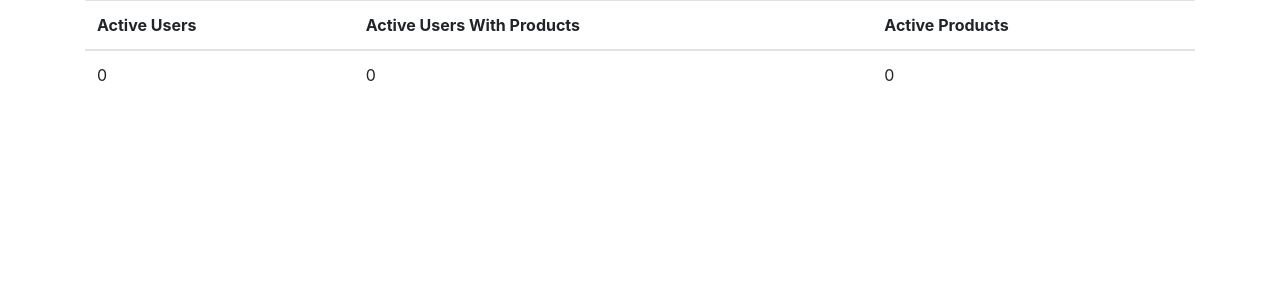
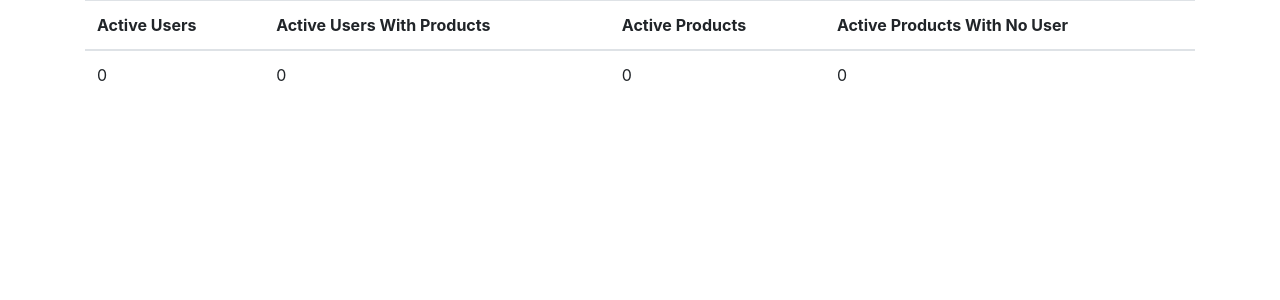
Before and after one commit to rajurayhan/ee-assignment, a CodeIgniter app: page /assignment/index.php/users/index in a window 1280 px wide. Shown: the top 300 px of the page. Run offline with CodeIgniter, Linux system fonts and the light colour scheme; tables that the repository leaves empty or names only in its code hold one stand-in row (values such as "Sample post").

Commit message:
Active Products With No User

```diff
--- a/application/controllers/Users.php
+++ b/application/controllers/Users.php
@@ -23,6 +23,10 @@ class Users extends CI_Controller {
         // Active Products
         $activeProducts = $this->Product_model->getActiveProducts();
         $data['active_products'] = $activeProducts;
+
+        // Active Products With No User
+        $activeProductsWithNoUser = $this->Product_model->productWithNoUser();
+        $data['active_products_with_no_user'] = $activeProductsWithNoUser;
         $this->load->view('users/index', $data);
     }
 }
--- a/application/models/Product_model.php
+++ b/application/models/Product_model.php
@@ -8,7 +8,17 @@ class Product_model extends CI_Model {
     }
 
     public function getActiveProducts(){
-        $users = $this->db->get_where('products', ['status' => 1]);
-        return $users->num_rows();
+        $products = $this->db->get_where('products', ['status' => 1]);
+        return $products->num_rows();
+    }
+
+    public function productWithNoUser(){
+        $this->db->select('products.id');
+        $this->db->from('products');
+        $this->db->join('user_has_product', 'products.id = user_has_product.product_id', 'left');
+        $this->db->where('products.status', 1);
+        $this->db->where('user_has_product.product_id IS NULL');
+        $query = $this->db->get();
+        return $query->num_rows();
     }
 }
--- a/application/views/users/index.php
+++ b/application/views/users/index.php
@@ -19,6 +19,7 @@
                                 <th>Active Users</th>
                                 <th>Active Users With Products</th>
                                 <th>Active Products</th>
+                                <th>Active Products With No User</th>
                             </tr>
                         </thead>
                         <tbody>
@@ -26,6 +27,7 @@
                                 <td><?php echo $active_users ?></td>
                                 <td><?php echo $active_users_with_active_products ?></td>
                                 <td><?php echo $active_products ?></td>
+                                <td><?php echo $active_products_with_no_user ?></td>
                             </tr>
                         </tbody>
                     </table>
```
